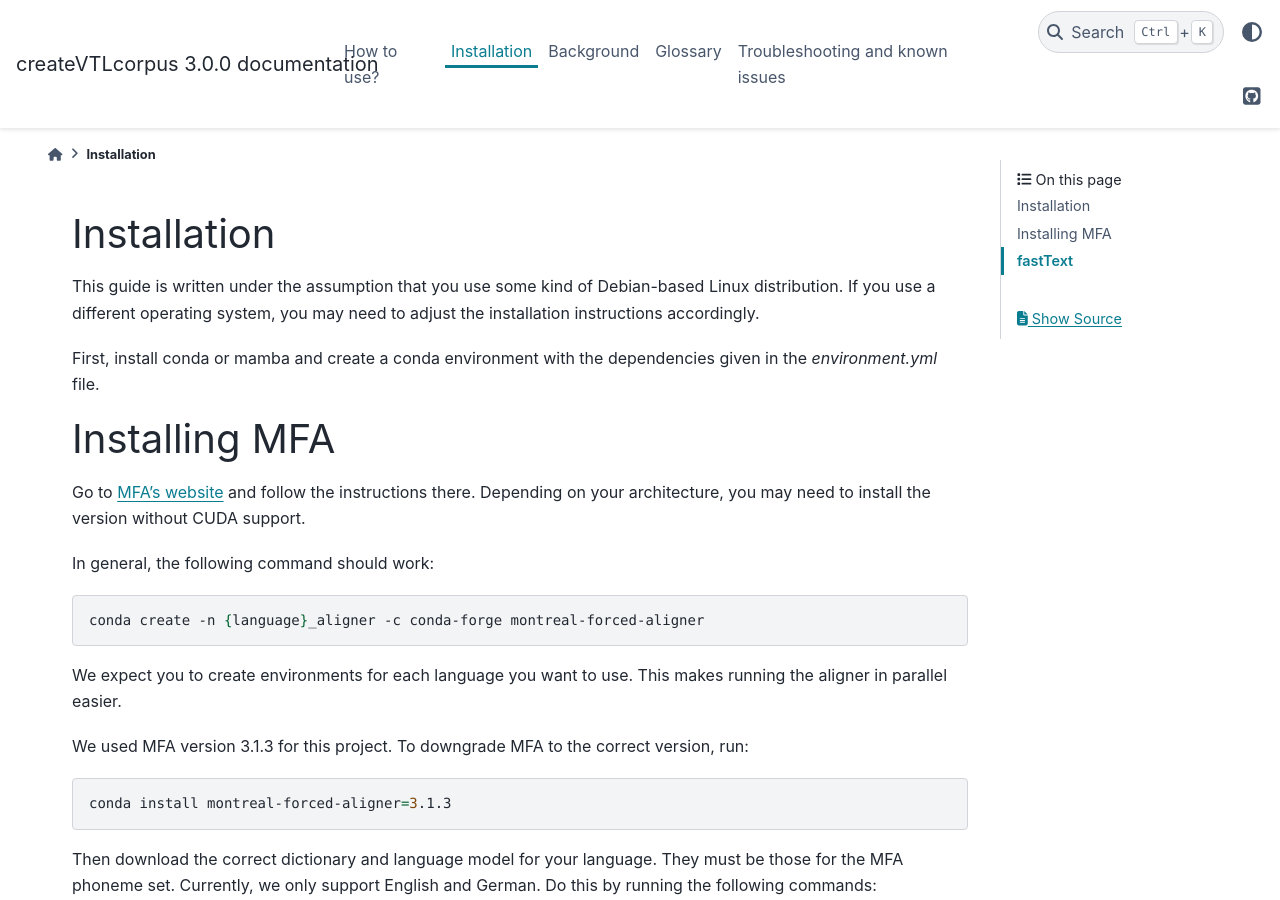
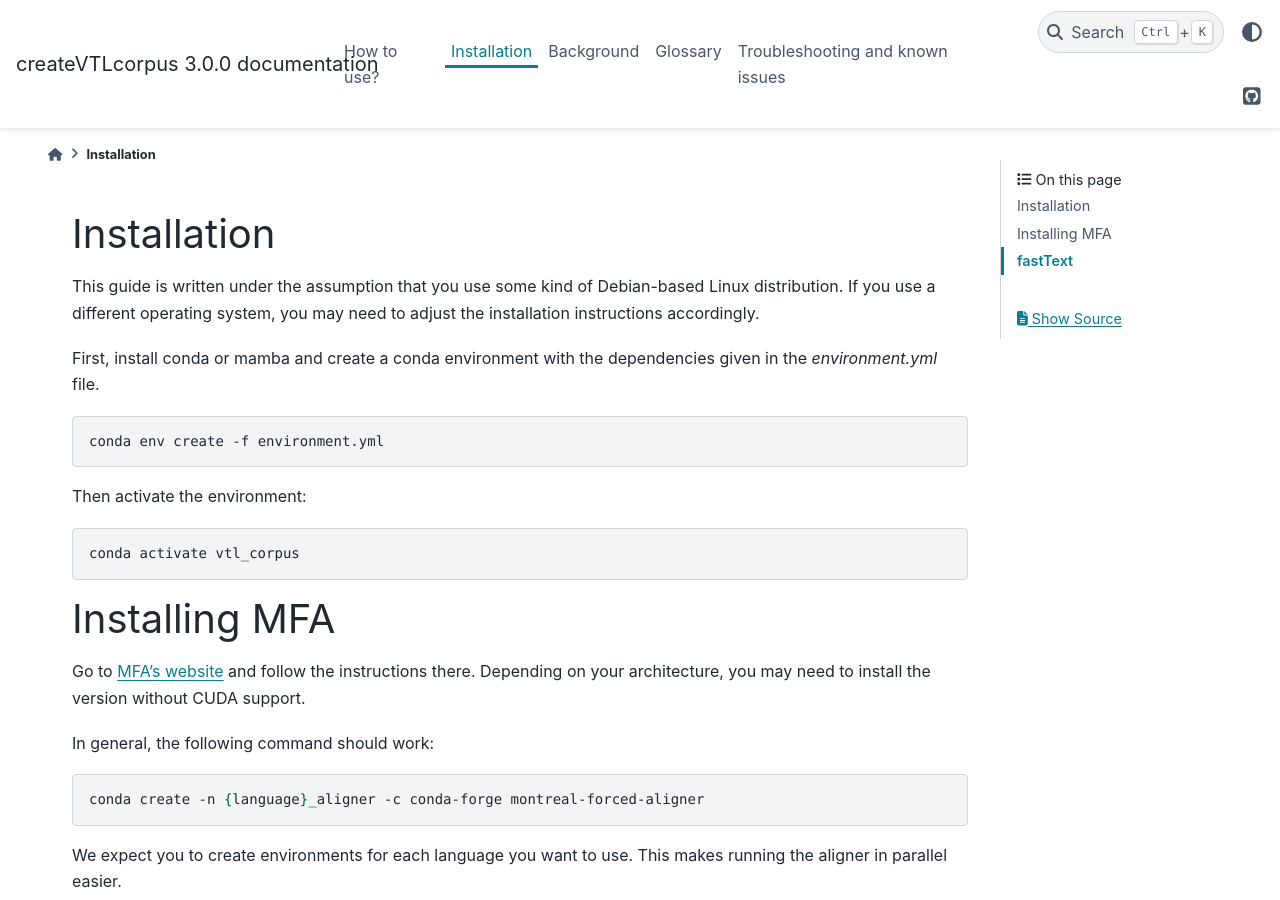
Before and after one commit to quantling/create_vtl_corpus, a Sphinx documentation site: the page built from docs/source/installation.rst, in a window 1280 px wide and 900 px high. Built offline with Sphinx 7.4.7 and the PyData theme 0.15.4, drawn with Linux system fonts in a browser that asks for light colours.

```diff
--- a/docs/source/installation.rst
+++ b/docs/source/installation.rst
@@ -3,6 +3,16 @@ Installation
 This guide is written under the assumption that you use some kind of Debian-based Linux distribution. If you use a different operating system, you may need to adjust the installation instructions accordingly.
 
 First, install conda or mamba and create a conda environment with the dependencies given in the `environment.yml` file.
+
+.. code-block :: bash
+
+   conda env create -f environment.yml
+
+Then activate the environment:
+
+.. code-block :: bash
+
+   conda activate vtl_corpus
 
 Installing MFA
 ==============
```
Also changed, not shown: 1 other file.
